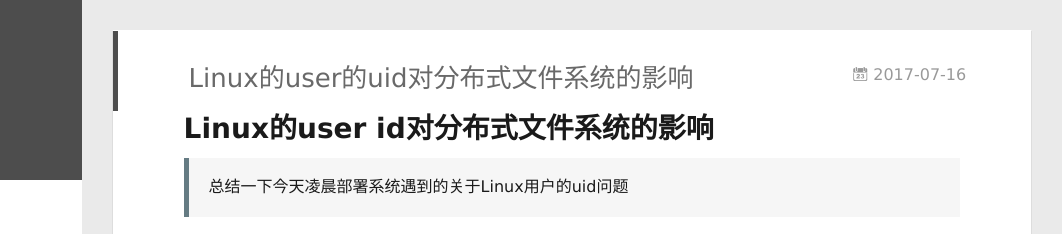
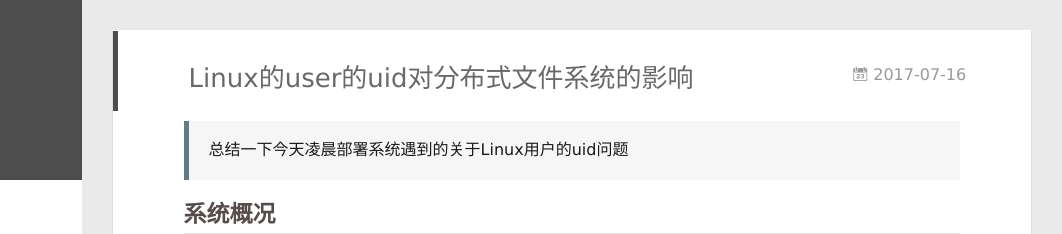
Before and after one commit to NichenFly/NichenFly.github.io, a plain HTML site: page 2017/07/16/linux的uid对分布式文件系统的影响/index.html in a window 1280 px wide. Shown: the top 234 px of the page, 218-1280 px from the left. Drawn offline with Linux system fonts and the light colour scheme.

Commit message:
Site updated: 2017-07-16 22:39:29

```diff
--- a/2017/07/16/linux的uid对分布式文件系统的影响/index.html
+++ b/2017/07/16/linux的uid对分布式文件系统的影响/index.html
@@ -8,16 +8,16 @@
   <link rel="dns-prefetch" href="http://yoursite.com">
   <title>Linux的user的uid对分布式文件系统的影响 | Fly</title>
   <meta name="viewport" content="width=device-width, initial-scale=1, maximum-scale=1">
-  <meta name="description" content="Linux的user id对分布式文件系统的影响 总结一下今天凌晨部署系统遇到的关于Linux用户的uid问题  系统概况先说一下系统的关于文件部分的概况   WEB服务器有两个(A,B),每个都有一个用户user-x并使用user-x用户运行程序 每个服务器的相同目录都挂载同一个龙存(一种文件系统,类似于NFS) 每个WEB服务器都可能会对龙存进行读写 每个user-x在各自的服务器上的uid可">
+  <meta name="description" content="总结一下今天凌晨部署系统遇到的关于Linux用户的uid问题  系统概况先说一下系统的关于文件部分的概况   WEB服务器有两个(A,B),每个都有一个用户user-x并使用user-x用户运行程序 每个服务器的相同目录都挂载同一个龙存(一种文件系统,类似于NFS) 每个WEB服务器都可能会对龙存进行读写 每个user-x在各自的服务器上的uid可能是不一样的(原因可能有的服务器是后来加的,或者">
 <meta property="og:type" content="article">
 <meta property="og:title" content="Linux的user的uid对分布式文件系统的影响">
 <meta property="og:url" content="http://yoursite.com/2017/07/16/linux的uid对分布式文件系统的影响/index.html">
 <meta property="og:site_name" content="Fly">
-<meta property="og:description" content="Linux的user id对分布式文件系统的影响 总结一下今天凌晨部署系统遇到的关于Linux用户的uid问题  系统概况先说一下系统的关于文件部分的概况   WEB服务器有两个(A,B),每个都有一个用户user-x并使用user-x用户运行程序 每个服务器的相同目录都挂载同一个龙存(一种文件系统,类似于NFS) 每个WEB服务器都可能会对龙存进行读写 每个user-x在各自的服务器上的uid可">
-<meta property="og:updated_time" content="2017-07-16T14:38:47.000Z">
+<meta property="og:description" content="总结一下今天凌晨部署系统遇到的关于Linux用户的uid问题  系统概况先说一下系统的关于文件部分的概况   WEB服务器有两个(A,B),每个都有一个用户user-x并使用user-x用户运行程序 每个服务器的相同目录都挂载同一个龙存(一种文件系统,类似于NFS) 每个WEB服务器都可能会对龙存进行读写 每个user-x在各自的服务器上的uid可能是不一样的(原因可能有的服务器是后来加的,或者">
+<meta property="og:updated_time" content="2017-07-16T14:39:24.000Z">
 <meta name="twitter:card" content="summary">
 <meta name="twitter:title" content="Linux的user的uid对分布式文件系统的影响">
-<meta name="twitter:description" content="Linux的user id对分布式文件系统的影响 总结一下今天凌晨部署系统遇到的关于Linux用户的uid问题  系统概况先说一下系统的关于文件部分的概况   WEB服务器有两个(A,B),每个都有一个用户user-x并使用user-x用户运行程序 每个服务器的相同目录都挂载同一个龙存(一种文件系统,类似于NFS) 每个WEB服务器都可能会对龙存进行读写 每个user-x在各自的服务器上的uid可">
+<meta name="twitter:description" content="总结一下今天凌晨部署系统遇到的关于Linux用户的uid问题  系统概况先说一下系统的关于文件部分的概况   WEB服务器有两个(A,B),每个都有一个用户user-x并使用user-x用户运行程序 每个服务器的相同目录都挂载同一个龙存(一种文件系统,类似于NFS) 每个WEB服务器都可能会对龙存进行读写 每个user-x在各自的服务器上的uid可能是不一样的(原因可能有的服务器是后来加的,或者">
 
     <link rel="alternative" href="/atom.xml" title="Fly" type="application/atom+xml">
 
@@ -173,7 +173,7 @@
 
     <div class="article-entry" itemprop="articleBody">
 
-        <h1 id="Linux的user-id对分布式文件系统的影响"><a href="#Linux的user-id对分布式文件系统的影响" class="headerlink" title="Linux的user id对分布式文件系统的影响"></a>Linux的user id对分布式文件系统的影响</h1><blockquote>
+        <blockquote>
 <p>总结一下今天凌晨部署系统遇到的关于Linux用户的uid问题</p>
 </blockquote>
 <h2 id="系统概况"><a href="#系统概况" class="headerlink" title="系统概况"></a>系统概况</h2><p>先说一下系统的关于文件部分的概况</p>
```
Also changed, not shown: index.html (+1 -1 lines).
